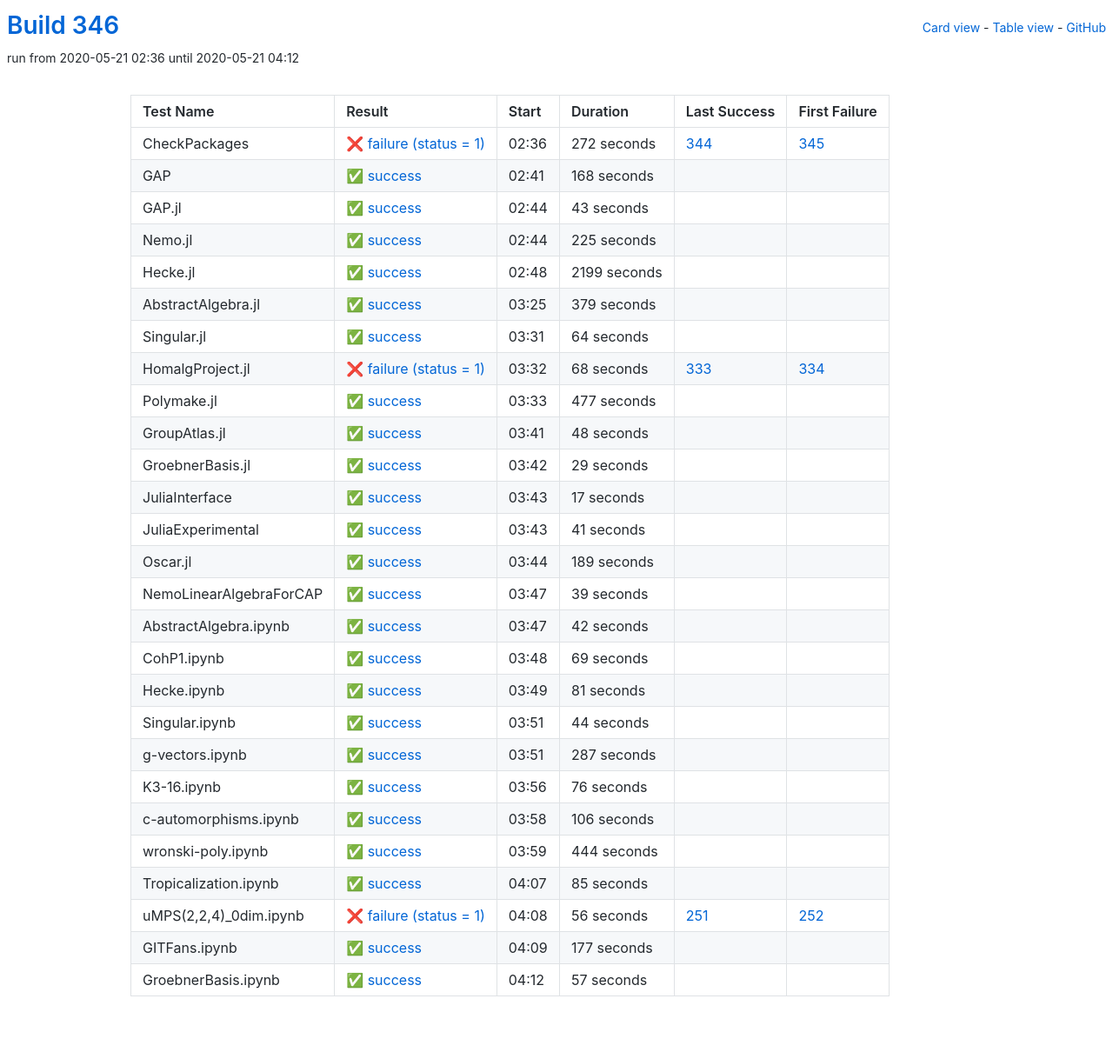
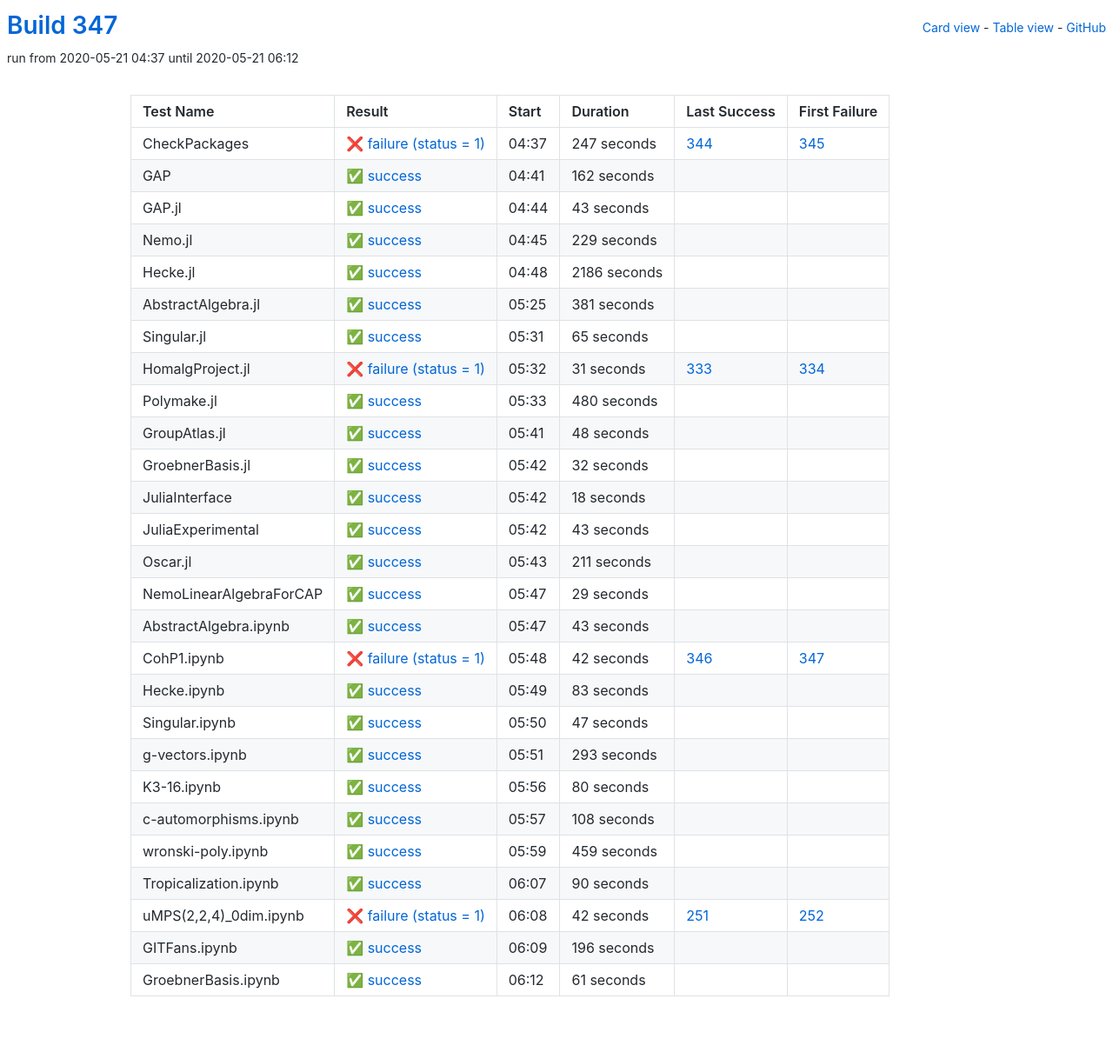
Before and after one commit to oscar-system/oscar-ci-status-1.4, a Jekyll site: the page built from table.html, in a window 1280 px wide. Shown: the whole page at 87% size. Built offline with Jekyll 4.4.1, drawn with Linux system fonts in a browser that asks for light colours.

Commit message:
Build 347

```diff
--- a/_data/ci.yml
+++ b/_data/ci.yml
@@ -1,29 +1,29 @@
-build: 346
-build_url: https://oscarci.mathematik.uni-kl.de/job/oscar-julia-1.4/346/
+build: 347
+build_url: https://oscarci.mathematik.uni-kl.de/job/oscar-julia-1.4/347/
 job: oscar-julia-1.4
 tests:
-- duration: 272
+- duration: 247
   exitcode: 1
   first_failure: 345
   first_failure_url: https://oscarci.mathematik.uni-kl.de/job/oscar-julia-1.4/345/
   id: checkpackages
   last_success: 344
   last_success_url: https://oscarci.mathematik.uni-kl.de/job/oscar-julia-1.4/344/
-  log: https://oscarci.mathematik.uni-kl.de/job/oscar-julia-1.4/346/artifact/logs/build-346/CheckPackages.log
+  log: https://oscarci.mathematik.uni-kl.de/job/oscar-julia-1.4/347/artifact/logs/build-347/CheckPackages.log
   name: CheckPackages
-  start: 2020-05-21 02:36
+  start: 2020-05-21 04:37
   status: failure
   success: false
-- duration: 168
+- duration: 162
   exitcode: 0
   first_failure: false
   first_failure_url: null
   id: gap
   last_success: false
   last_success_url: null
-  log: https://oscarci.mathematik.uni-kl.de/job/oscar-julia-1.4/346/artifact/logs/build-346/GAP.log
+  log: https://oscarci.mathematik.uni-kl.de/job/oscar-julia-1.4/347/artifact/logs/build-347/GAP.log
   name: GAP
-  start: 2020-05-21 02:41
+  start: 2020-05-21 04:41
   status: success
   success: true
 - duration: 43
@@ -33,81 +33,81 @@ tests:
   id: gap-jl
   last_success: false
   last_success_url: null
-  log: https://oscarci.mathematik.uni-kl.de/job/oscar-julia-1.4/346/artifact/logs/build-346/GAP.jl.log
+  log: https://oscarci.mathematik.uni-kl.de/job/oscar-julia-1.4/347/artifact/logs/build-347/GAP.jl.log
   name: GAP.jl
-  start: 2020-05-21 02:44
+  start: 2020-05-21 04:44
   status: success
   success: true
-- duration: 225
+- duration: 229
   exitcode: 0
   first_failure: false
   first_failure_url: null
   id: nemo-jl
   last_success: false
   last_success_url: null
-  log: https://oscarci.mathematik.uni-kl.de/job/oscar-julia-1.4/346/artifact/logs/build-346/Nemo.jl.log
+  log: https://oscarci.mathematik.uni-kl.de/job/oscar-julia-1.4/347/artifact/logs/build-347/Nemo.jl.log
   name: Nemo.jl
-  start: 2020-05-21 02:44
+  start: 2020-05-21 04:45
   status: success
   success: true
-- duration: 2199
+- duration: 2186
   exitcode: 0
   first_failure: false
   first_failure_url: null
   id: hecke-jl
   last_success: false
   last_success_url: null
-  log: https://oscarci.mathematik.uni-kl.de/job/oscar-julia-1.4/346/artifact/logs/build-346/Hecke.jl.log
+  log: https://oscarci.mathematik.uni-kl.de/job/oscar-julia-1.4/347/artifact/logs/build-347/Hecke.jl.log
   name: Hecke.jl
-  start: 2020-05-21 02:48
+  start: 2020-05-21 04:48
   status: success
   success: true
-- duration: 379
+- duration: 381
   exitcode: 0
   first_failure: false
   first_failure_url: null
   id: abstractalgebra-jl
   last_success: false
   last_success_url: null
-  log: https://oscarci.mathematik.uni-kl.de/job/oscar-julia-1.4/346/artifact/logs/build-346/AbstractAlgebra.jl.log
+  log: https://oscarci.mathematik.uni-kl.de/job/oscar-julia-1.4/347/artifact/logs/build-347/AbstractAlgebra.jl.log
   name: AbstractAlgebra.jl
-  start: 2020-05-21 03:25
+  start: 2020-05-21 05:25
   status: success
   success: true
-- duration: 64
+- duration: 65
   exitcode: 0
   first_failure: false
   first_failure_url: null
   id: singular-jl
   last_success: false
   last_success_url: null
-  log: https://oscarci.mathematik.uni-kl.de/job/oscar-julia-1.4/346/artifact/logs/build-346/Singular.jl.log
+  log: https://oscarci.mathematik.uni-kl.de/job/oscar-julia-1.4/347/artifact/logs/build-347/Singular.jl.log
   name: Singular.jl
-  start: 2020-05-21 03:31
+  start: 2020-05-21 05:31
   status: success
   success: true
-- duration: 68
+- duration: 31
   exitcode: 1
   first_failure: 334
   first_failure_url: https://oscarci.mathematik.uni-kl.de/job/oscar-julia-1.4/334/
   id: homalgproject-jl
   last_success: 333
   last_success_url: https://oscarci.mathematik.uni-kl.de/job/oscar-julia-1.4/333/
-  log: https://oscarci.mathematik.uni-kl.de/job/oscar-julia-1.4/346/artifact/logs/build-346/HomalgProject.jl.log
+  log: https://oscarci.mathematik.uni-kl.de/job/oscar-julia-1.4/347/artifact/logs/build-347/HomalgProject.jl.log
   name: HomalgProject.jl
-  start: 2020-05-21 03:32
+  start: 2020-05-21 05:32
   status: failure
   success: false
-- duration: 477
+- duration: 480
   exitcode: 0
   first_failure: false
   first_failure_url: null
   id: polymake-jl
   last_success: false
   last_success_url: null
-  log: https://oscarci.mathematik.uni-kl.de/job/oscar-julia-1.4/346/artifact/logs/build-346/Polymake.jl.log
+  log: https://oscarci.mathematik.uni-kl.de/job/oscar-julia-1.4/347/artifact/logs/build-347/Polymake.jl.log
   name: Polymake.jl
-  start: 2020-05-21 03:33
+  start: 2020-05-21 05:33
   status: success
   success: true
 - duration: 48
@@ -117,212 +117,212 @@ tests:
   id: groupatlas-jl
   last_success: false
   last_success_url: null
-  log: https://oscarci.mathematik.uni-kl.de/job/oscar-julia-1.4/346/artifact/logs/build-346/GroupAtlas.jl.log
+  log: https://oscarci.mathematik.uni-kl.de/job/oscar-julia-1.4/347/artifact/logs/build-347/GroupAtlas.jl.log
   name: GroupAtlas.jl
-  start: 2020-05-21 03:41
+  start: 2020-05-21 05:41
+  status: success
+  success: true
+- duration: 32
+  exitcode: 0
+  first_failure: false
+  first_failure_url: null
+  id: groebnerbasis-jl
+  last_success: false
+  last_success_url: null
+  log: https://oscarci.mathematik.uni-kl.de/job/oscar-julia-1.4/347/artifact/logs/build-347/GroebnerBasis.jl.log
+  name: GroebnerBasis.jl
+  start: 2020-05-21 05:42
+  status: success
+  success: true
+- duration: 18
+  exitcode: 0
+  first_failure: false
+  first_failure_url: null
+  id: juliainterface
+  last_success: false
+  last_success_url: null
+  log: https://oscarci.mathematik.uni-kl.de/job/oscar-julia-1.4/347/artifact/logs/build-347/JuliaInterface.log
+  name: JuliaInterface
+  start: 2020-05-21 05:42
+  status: success
+  success: true
+- duration: 43
+  exitcode: 0
+  first_failure: false
+  first_failure_url: null
+  id: juliaexperimental
+  last_success: false
+  last_success_url: null
+  log: https://oscarci.mathematik.uni-kl.de/job/oscar-julia-1.4/347/artifact/logs/build-347/JuliaExperimental.log
+  name: JuliaExperimental
+  start: 2020-05-21 05:42
+  status: success
+  success: true
+- duration: 211
+  exitcode: 0
+  first_failure: false
+  first_failure_url: null
+  id: oscar-jl
+  last_success: false
+  last_success_url: null
+  log: https://oscarci.mathematik.uni-kl.de/job/oscar-julia-1.4/347/artifact/logs/build-347/Oscar.jl.log
+  name: Oscar.jl
+  start: 2020-05-21 05:43
   status: success
   success: true
 - duration: 29
   exitcode: 0
   first_failure: false
   first_failure_url: null
-  id: groebnerbasis-jl
-  last_success: false
-  last_success_url: null
-  log: https://oscarci.mathematik.uni-kl.de/job/oscar-julia-1.4/346/artifact/logs/build-346/GroebnerBasis.jl.log
-  name: GroebnerBasis.jl
-  start: 2020-05-21 03:42
-  status: success
-  success: true
-- duration: 17
-  exitcode: 0
-  first_failure: false
-  first_failure_url: null
-  id: juliainterface
-  last_success: false
-  last_success_url: null
-  log: https://oscarci.mathematik.uni-kl.de/job/oscar-julia-1.4/346/artifact/logs/build-346/JuliaInterface.log
-  name: JuliaInterface
-  start: 2020-05-21 03:43
-  status: success
-  success: true
-- duration: 41
-  exitcode: 0
-  first_failure: false
-  first_failure_url: null
-  id: juliaexperimental
-  last_success: false
-  last_success_url: null
-  log: https://oscarci.mathematik.uni-kl.de/job/oscar-julia-1.4/346/artifact/logs/build-346/JuliaExperimental.log
-  name: JuliaExperimental
-  start: 2020-05-21 03:43
-  status: success
-  success: true
-- duration: 189
-  exitcode: 0
-  first_failure: false
-  first_failure_url: null
-  id: oscar-jl
-  last_success: false
-  last_success_url: null
-  log: https://oscarci.mathematik.uni-kl.de/job/oscar-julia-1.4/346/artifact/logs/build-346/Oscar.jl.log
-  name: Oscar.jl
-  start: 2020-05-21 03:44
-  status: success
-  success: true
-- duration: 39
-  exitcode: 0
-  first_failure: false
-  first_failure_url: null
   id: nemolinearalgebraforcap
   last_success: false
   last_success_url: null
-  log: https://oscarci.mathematik.uni-kl.de/job/oscar-julia-1.4/346/artifact/logs/build-346/NemoLinearAlgebraForCAP.log
+  log: https://oscarci.mathematik.uni-kl.de/job/oscar-julia-1.4/347/artifact/logs/build-347/NemoLinearAlgebraForCAP.log
   name: NemoLinearAlgebraForCAP
-  start: 2020-05-21 03:47
+  start: 2020-05-21 05:47
   status: success
   success: true
-- duration: 42
+- duration: 43
   exitcode: 0
   first_failure: false
   first_failure_url: null
   id: abstractalgebra-ipynb
   last_success: false
   last_success_url: null
-  log: https://oscarci.mathematik.uni-kl.de/job/oscar-julia-1.4/346/artifact/logs/build-346/AbstractAlgebra.ipynb.log
+  log: https://oscarci.mathematik.uni-kl.de/job/oscar-julia-1.4/347/artifact/logs/build-347/AbstractAlgebra.ipynb.log
   name: AbstractAlgebra.ipynb
-  start: 2020-05-21 03:47
+  start: 2020-05-21 05:47
   status: success
   success: true
-- duration: 69
-  exitcode: 0
-  first_failure: false
-  first_failure_url: null
+- duration: 42
+  exitcode: 1
+  first_failure: 347
+  first_failure_url: https://oscarci.mathematik.uni-kl.de/job/oscar-julia-1.4/347/
   id: cohp1-ipynb
-  last_success: false
-  last_success_url: null
-  log: https://oscarci.mathematik.uni-kl.de/job/oscar-julia-1.4/346/artifact/logs/build-346/CohP1.ipynb.log
+  last_success: 346
+  last_success_url: https://oscarci.mathematik.uni-kl.de/job/oscar-julia-1.4/346/
+  log: https://oscarci.mathematik.uni-kl.de/job/oscar-julia-1.4/347/artifact/logs/build-347/CohP1.ipynb.log
   name: CohP1.ipynb
-  start: 2020-05-21 03:48
-  status: success
-  success: true
-- duration: 81
+  start: 2020-05-21 05:48
+  status: failure
+  success: false
+- duration: 83
   exitcode: 0
   first_failure: false
   first_failure_url: null
   id: hecke-ipynb
   last_success: false
   last_success_url: null
-  log: https://oscarci.mathematik.uni-kl.de/job/oscar-julia-1.4/346/artifact/logs/build-346/Hecke.ipynb.log
+  log: https://oscarci.mathematik.uni-kl.de/job/oscar-julia-1.4/347/artifact/logs/build-347/Hecke.ipynb.log
   name: Hecke.ipynb
-  start: 2020-05-21 03:49
+  start: 2020-05-21 05:49
   status: success
   success: true
-- duration: 44
+- duration: 47
   exitcode: 0
   first_failure: false
   first_failure_url: null
   id: singular-ipynb
   last_success: false
   last_success_url: null
-  log: https://oscarci.mathematik.uni-kl.de/job/oscar-julia-1.4/346/artifact/logs/build-346/Singular.ipynb.log
+  log: https://oscarci.mathematik.uni-kl.de/job/oscar-julia-1.4/347/artifact/logs/build-347/Singular.ipynb.log
   name: Singular.ipynb
-  start: 2020-05-21 03:51
+  start: 2020-05-21 05:50
   status: success
   success: true
-- duration: 287
+- duration: 293
   exitcode: 0
   first_failure: false
   first_failure_url: null
   id: g-vectors-ipynb
   last_success: false
   last_success_url: null
-  log: https://oscarci.mathematik.uni-kl.de/job/oscar-julia-1.4/346/artifact/logs/build-346/g-vectors.ipynb.log
+  log: https://oscarci.mathematik.uni-kl.de/job/oscar-julia-1.4/347/artifact/logs/build-347/g-vectors.ipynb.log
   name: g-vectors.ipynb
-  start: 2020-05-21 03:51
+  start: 2020-05-21 05:51
   status: success
   success: true
-- duration: 76
+- duration: 80
   exitcode: 0
   first_failure: false
   first_failure_url: null
   id: k3-16-ipynb
   last_success: false
   last_success_url: null
-  log: https://oscarci.mathematik.uni-kl.de/job/oscar-julia-1.4/346/artifact/logs/build-346/K3-16.ipynb.log
+  log: https://oscarci.mathematik.uni-kl.de/job/oscar-julia-1.4/347/artifact/logs/build-347/K3-16.ipynb.log
   name: K3-16.ipynb
-  start: 2020-05-21 03:56
+  start: 2020-05-21 05:56
   status: success
   success: true
-- duration: 106
+- duration: 108
   exitcode: 0
   first_failure: false
   first_failure_url: null
   id: c-automorphisms-ipynb
   last_success: false
   last_success_url: null
-  log: https://oscarci.mathematik.uni-kl.de/job/oscar-julia-1.4/346/artifact/logs/build-346/c-automorphisms.ipynb.log
+  log: https://oscarci.mathematik.uni-kl.de/job/oscar-julia-1.4/347/artifact/logs/build-347/c-automorphisms.ipynb.log
   name: c-automorphisms.ipynb
-  start: 2020-05-21 03:58
+  start: 2020-05-21 05:57
   status: success
   success: true
-- duration: 444
+- duration: 459
   exitcode: 0
   first_failure: false
   first_failure_url: null
   id: wronski-poly-ipynb
   last_success: false
   last_success_url: null
-  log: https://oscarci.mathematik.uni-kl.de/job/oscar-julia-1.4/346/artifact/logs/build-346/wronski-poly.ipynb.log
+  log: https://oscarci.mathematik.uni-kl.de/job/oscar-julia-1.4/347/artifact/logs/build-347/wronski-poly.ipynb.log
   name: wronski-poly.ipynb
-  start: 2020-05-21 03:59
+  start: 2020-05-21 05:59
   status: success
   success: true
-- duration: 85
+- duration: 90
   exitcode: 0
   first_failure: false
   first_failure_url: null
   id: tropicalization-ipynb
   last_success: false
   last_success_url: null
-  log: https://oscarci.mathematik.uni-kl.de/job/oscar-julia-1.4/346/artifact/logs/build-346/Tropicalization.ipynb.log
+  log: https://oscarci.mathematik.uni-kl.de/job/oscar-julia-1.4/347/artifact/logs/build-347/Tropicalization.ipynb.log
   name: Tropicalization.ipynb
-  start: 2020-05-21 04:07
+  start: 2020-05-21 06:07
   status: success
   success: true
-- duration: 56
+- duration: 42
   exitcode: 1
   first_failure: 252
   first_failure_url: https://oscarci.mathematik.uni-kl.de/job/oscar-julia-1.4/252/
   id: umps-2-2-4-0dim-ipynb
   last_success: 251
   last_success_url: https://oscarci.mathematik.uni-kl.de/job/oscar-julia-1.4/251/
-  log: https://oscarci.mathematik.uni-kl.de/job/oscar-julia-1.4/346/artifact/logs/build-346/uMPS-2-2-4-_0dim.ipynb.log
+  log: https://oscarci.mathematik.uni-kl.de/job/oscar-julia-1.4/347/artifact/logs/build-347/uMPS-2-2-4-_0dim.ipynb.log
   name: uMPS(2,2,4)_0dim.ipynb
-  start: 2020-05-21 04:08
+  start: 2020-05-21 06:08
   status: failure
   success: false
-- duration: 177
+- duration: 196
   exitcode: 0
   first_failure: false
   first_failure_url: null
   id: gitfans-ipynb
   last_success: false
   last_success_url: null
-  log: https://oscarci.mathematik.uni-kl.de/job/oscar-julia-1.4/346/artifact/logs/build-346/GITFans.ipynb.log
+  log: https://oscarci.mathematik.uni-kl.de/job/oscar-julia-1.4/347/artifact/logs/build-347/GITFans.ipynb.log
   name: GITFans.ipynb
-  start: 2020-05-21 04:09
+  start: 2020-05-21 06:09
   status: success
   success: true
-- duration: 57
+- duration: 61
   exitcode: 0
   first_failure: false
   first_failure_url: null
   id: groebnerbasis-ipynb
   last_success: false
   last_success_url: null
-  log: https://oscarci.mathematik.uni-kl.de/job/oscar-julia-1.4/346/artifact/logs/build-346/GroebnerBasis.ipynb.log
+  log: https://oscarci.mathematik.uni-kl.de/job/oscar-julia-1.4/347/artifact/logs/build-347/GroebnerBasis.ipynb.log
   name: GroebnerBasis.ipynb
-  start: 2020-05-21 04:12
+  start: 2020-05-21 06:12
   status: success
   success: true
```
Also changed, not shown: README.md.
